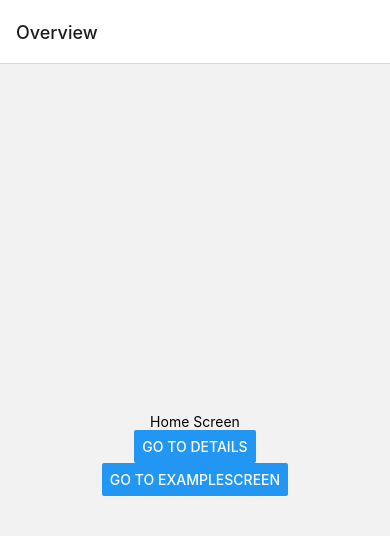
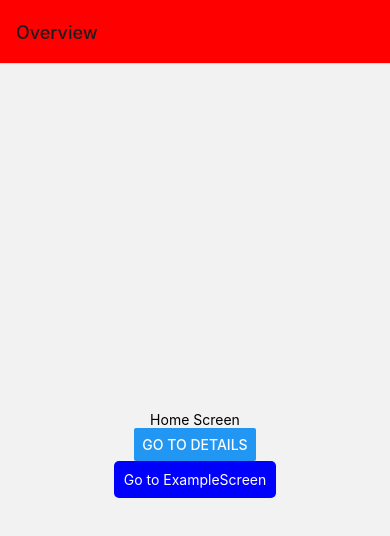
Before and after one commit to gshaver82/React-Native-Navigation, a React Native app: screen /Home in a window 390 px wide. Shown: the top 536 px of the page. Built offline with nearby package versions, Linux system fonts and the light colour scheme.

Commit message:
styles added

```diff
--- a/App.js
+++ b/App.js
@@ -6,6 +6,7 @@ import { createNativeStackNavigator } from '@react-navigation/native-stack';
 import ExampleScreen from './screens/example'
 import HomeScreen from './screens/home'
 import DetailsScreen from './screens/details'
+import { globalStyles } from './styles/global';
 
 const Stack = createNativeStackNavigator();
 
@@ -16,10 +17,21 @@ function App() {
         <Stack.Screen
           name="Home"
           component={HomeScreen}
-          options={{ title: 'Overview' }}
+          options={{
+            title: 'Overview',
+            headerStyle: globalStyles.header
+          }}
         />
-        <Stack.Screen name="Details" component={DetailsScreen} />
-        <Stack.Screen name="Example" component={ExampleScreen} />
+        <Stack.Screen
+          name="Details"
+          component={DetailsScreen}
+          options={{ title: 'Details' }}
+        />
+        <Stack.Screen
+          name="Example"
+          component={ExampleScreen}
+          options={{ title: 'Example' }}
+        />
       </Stack.Navigator>
     </NavigationContainer>
   );
--- a/screens/home.js
+++ b/screens/home.js
@@ -1,28 +1,32 @@
 
-import { View, Text, Button } from 'react-native';
+import { View, Text, Button, TouchableOpacity } from 'react-native';
 import { globalStyles } from '../styles/global';
 
 export default function HomeScreen({ navigation }) {
     return (
         <View style={{ flex: 1, alignItems: 'center', justifyContent: 'center' }}>
             <Text>Home Screen</Text>
-            <Button
+            <Button style={globalStyles.button}
                 title="Go to Details"
                 onPress={() => {
                     console.log('details button pushed');
                     navigation.navigate('Details');
                 }}
             />
-            <Button
-                title="Go to ExampleScreen"
+
+            <TouchableOpacity
+                style={globalStyles.button}
                 onPress={() => {
-                    /* 1. Navigate to the Details route with params */
                     navigation.navigate('Example', {
                         itemId: 86,
                         otherParam: 'anything you want here',
                     });
-                }}
-            />
+                }}>
+                <Text style={{ color: 'white' }}>Go to ExampleScreen</Text>
+            </TouchableOpacity>
+
+
+
         </View>
     );
 }
--- a/styles/global.js
+++ b/styles/global.js
@@ -14,4 +14,13 @@ export const globalStyles = StyleSheet.create({
     flex: 1,
     padding: 20,
   },
+  button: {
+    backgroundColor: 'blue',
+    padding: 10,
+    borderRadius: 5,
+    alignItems: 'center',
+  },
+  header: {
+    backgroundColor: 'red',
+  },
 });
```
